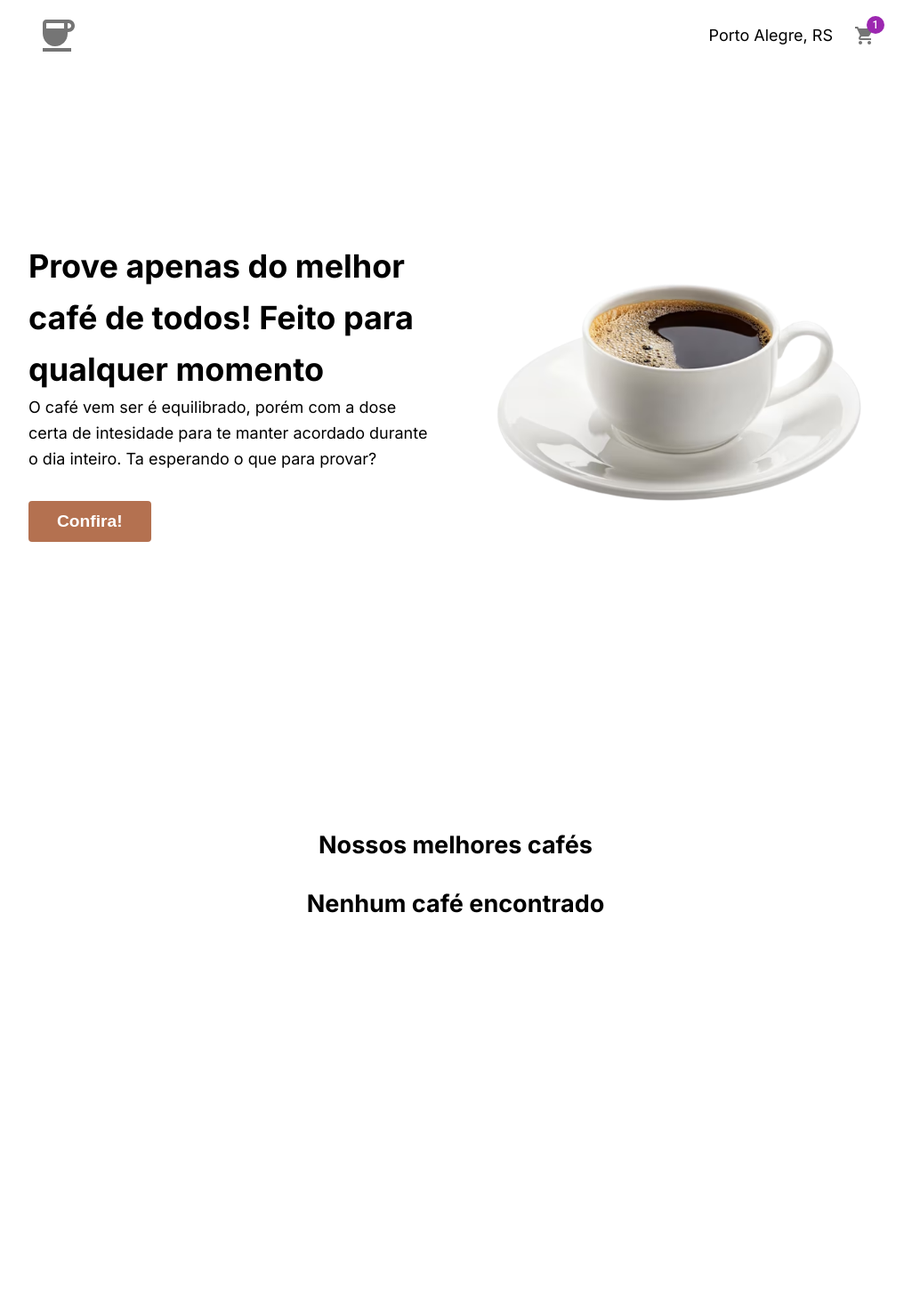
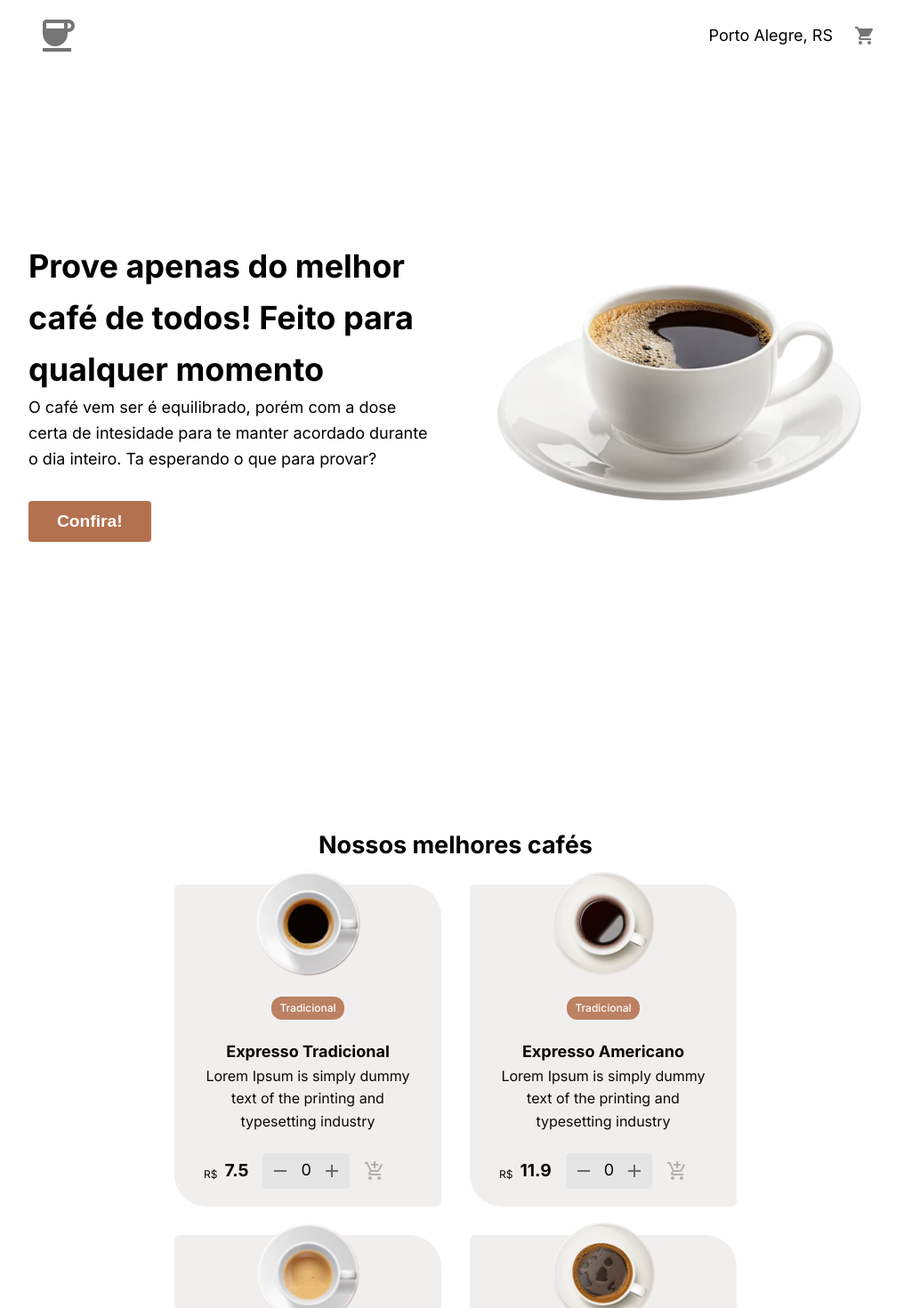
Before and after one commit to RafaelR4mos/vemser-coffee-no-context, a React (Vite) app: page / in a window 1280 px wide. Shown: the top 1470 px of the page at 89% size, without its empty margins (128-1153 px from the left). Before the commit the page ends 1091 px from the top, so only its background shows below. Built offline with nearby package versions, Linux system fonts and the light colour scheme; data requests are answered from the project's data file.

Commit message:
projeto em andamento. pagina inicial finalizada

```diff
--- a/src/Router.tsx
+++ b/src/Router.tsx
@@ -1,14 +1,20 @@
-import { BrowserRouter, Routes, Route } from "react-router-dom";
-import { Home } from "./pages/Home/Home";
-import { Checkout } from "./pages/Checkout/Checkout";
+import { BrowserRouter, Routes, Route } from 'react-router-dom'
+import { Home } from './pages/Home/Home'
+import { Checkout } from './pages/Checkout/Checkout'
+import { CoffeeProvider } from './context/CoffeeContext'
+import { ShoppingCartProvider } from './context/ShoppingCartContext'
 
 export function Router() {
   return (
     <BrowserRouter>
-      <Routes>
-        <Route path="/" element={<Home />} />
-        <Route path="/checkout" element={<Checkout />} />
-      </Routes>
+      <CoffeeProvider>
+        <ShoppingCartProvider>
+          <Routes>
+            <Route path="/" element={<Home />} />
+            <Route path="/checkout" element={<Checkout />} />
+          </Routes>
+        </ShoppingCartProvider>
+      </CoffeeProvider>
     </BrowserRouter>
-  );
+  )
 }
--- a/src/components/Header/Header.tsx
+++ b/src/components/Header/Header.tsx
@@ -2,9 +2,12 @@ import { Badge, IconButton } from '@mui/material'
 import { ShoppingCart, Coffee } from '@mui/icons-material'
 import { HeaderContainer } from './styles'
 import { useNavigate } from 'react-router-dom'
+import { useContext } from 'react'
+import { ShoppingCartContext } from '../../context/ShoppingCartContext'
 
 export function Header() {
   const navigate = useNavigate()
+  const { cartProducts } = useContext(ShoppingCartContext)
 
   return (
     <HeaderContainer>
@@ -18,7 +21,7 @@ export function Header() {
       <div>
         <span>Porto Alegre, RS</span>
         <IconButton aria-label="carrinho" onClick={() => navigate('checkout')}>
-          <Badge badgeContent={1} color="secondary">
+          <Badge badgeContent={cartProducts.length} color="secondary">
             <ShoppingCart />
           </Badge>
         </IconButton>
--- a/src/components/coffeeCard/CoffeeCard.tsx
+++ b/src/components/coffeeCard/CoffeeCard.tsx
@@ -7,14 +7,17 @@ import {
   IncrementDecrementContainer,
 } from './styles'
 import { IconButton } from '@mui/material'
-import { useState } from 'react'
+import { useContext, useState } from 'react'
+import { ICoffee } from '../../utils/interface'
+import { ShoppingCartContext } from '../../context/ShoppingCartContext'
 
 interface ICoffeeCardProps {
-  coffeeData: any
+  coffeeData: ICoffee
 }
 
 export function CoffeeCard({ coffeeData }: ICoffeeCardProps) {
   const [coffeeQuantity, setCoffeeQuantity] = useState(0)
+  const { addProductToCart } = useContext(ShoppingCartContext)
 
   function handleCoffeeQuantity(isIncrement: boolean) {
     if (isIncrement) {
@@ -67,7 +70,14 @@ export function CoffeeCard({ coffeeData }: ICoffeeCardProps) {
               color: '#FFF',
               '&:hover': { backgroundColor: '#bc8062' },
             }}
+            disabled={coffeeQuantity === 0}
             title="Adicionar ao carrinho"
+            onClick={() =>
+              addProductToCart({
+                ...coffeeData,
+                quantity: coffeeQuantity,
+              })
+            }
           >
             <AddShoppingCart />
           </IconButton>
--- /dev/null
+++ b/src/context/CoffeeContext.tsx
@@ -0,0 +1,35 @@
+import { createContext, useState } from 'react'
+import { IChildren, ICoffee } from '../utils/interface'
+import { API } from '../utils/api'
+
+interface CoffeeContextType {
+  coffeeData: ICoffee[] | null
+  getAllCoffees: () => Promise<void>
+}
+
+export const CoffeeContext = createContext({} as CoffeeContextType)
+
+export function CoffeeProvider({ children }: IChildren) {
+  const [coffeeData, setCoffeeData] = useState(null)
+
+  async function getAllCoffees() {
+    try {
+      const response = await fetch(`${API}/coffees`)
+
+      if (!response.ok) {
+        throw new Error('Os cafés não foram encontrados')
+      }
+
+      const data = await response.json()
+      setCoffeeData(data)
+    } catch (error) {
+      alert(error)
+    }
+  }
+
+  return (
+    <CoffeeContext.Provider value={{ coffeeData, getAllCoffees }}>
+      {children}
+    </CoffeeContext.Provider>
+  )
+}
--- /dev/null
+++ b/src/context/ShoppingCartContext.tsx
@@ -0,0 +1,29 @@
+import { createContext, useState } from 'react'
+import { IChildren, ICoffee } from '../utils/interface'
+
+interface CartProduct extends ICoffee {
+  quantity: number
+}
+
+interface ShoppingCartContext {
+  cartProducts: CartProduct[] | []
+  addProductToCart: (product: CartProduct) => void
+}
+
+export const ShoppingCartContext = createContext({} as ShoppingCartContext)
+
+export function ShoppingCartProvider({ children }: IChildren) {
+  const [cartProducts, setCartProducts] = useState<CartProduct[]>([])
+
+  function addProductToCart(product: CartProduct) {
+    setCartProducts((state) => [...state, product])
+  }
+
+  console.log(cartProducts)
+
+  return (
+    <ShoppingCartContext.Provider value={{ cartProducts, addProductToCart }}>
+      {children}
+    </ShoppingCartContext.Provider>
+  )
+}
--- a/src/pages/Home/Home.tsx
+++ b/src/pages/Home/Home.tsx
@@ -7,8 +7,19 @@ import {
   CustomButton,
 } from './styles'
 import { DefaultPageLayoutContainer } from '../styles'
+import { useContext, useEffect } from 'react'
+import { CoffeeContext } from '../../context/CoffeeContext'
+import { CoffeeCard } from '../../components/coffeeCard/CoffeeCard'
 
 export function Home() {
+  const { coffeeData, getAllCoffees } = useContext(CoffeeContext)
+
+  useEffect(() => {
+    getAllCoffees()
+  }, [])
+
+  console.log(coffeeData)
+
   return (
     <>
       <Header />
@@ -34,7 +45,13 @@ export function Home() {
         <CoffeeSection id="coffees">
           <h2>Nossos melhores cafés</h2>
           <CoffeesContainer>
-            <h2>Nenhum café encontrado</h2>
+            {coffeeData ? (
+              coffeeData?.map((coffee) => {
+                return <CoffeeCard key={coffee.id} coffeeData={coffee} />
+              })
+            ) : (
+              <h2>Nenhum café encontrado!</h2>
+            )}
           </CoffeesContainer>
         </CoffeeSection>
       </DefaultPageLayoutContainer>
--- /dev/null
+++ b/src/utils/api.ts
@@ -0,0 +1 @@
+export const API = 'http://localhost:3001'
```
Also changed, not shown: src/main.tsx (+6 -5 lines), src/utils/interface.ts (+10 -1 lines).
